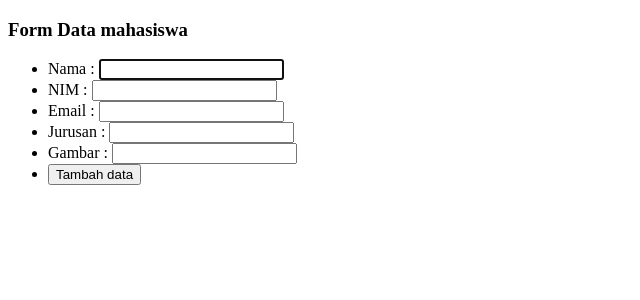
After one commit to dickyyahya/pw2022_19040164, a PHP site: page /tambah.php in a window 1280 px wide. The commit adds this page. Shown: the top 300 px of the page, without its empty margins (0-640 px from the left). Run offline with PHP 8.4, Linux system fonts and the light colour scheme.

Commit message:
menambahkan fitur insert data

```diff
--- a/kuliah/pertemuan10/functions.php
+++ b/kuliah/pertemuan10/functions.php
@@ -24,3 +24,21 @@ function query($query)
   }
   return $rows;
 }
+
+function tambah($data)
+{
+  $conn = koneksi();
+
+  $nama = htmlspecialchars($data['nama']);
+  $nim = htmlspecialchars($data['nim']);
+  $email = htmlspecialchars($data['email']);
+  $jurusan = htmlspecialchars($data['jurusan']);
+  $gambar = htmlspecialchars($data['gambar']);
+
+  $query = "INSERT INTO
+              mahasiswa
+              VALUES (null,'$nama','$nim', '$email', '$jurusan', '$gambar' )";
+  mysqli_query($conn, $query);
+  echo mysqli_error($conn);
+  return mysqli_affected_rows($conn);
+}
--- a/kuliah/pertemuan10/latihan3.php
+++ b/kuliah/pertemuan10/latihan3.php
@@ -28,6 +28,8 @@ $mahasiswa = query("SELECT * FROM mahasiswa");
 
 <body>
   <h3>Daftar Mahasiswa</h3>
+  <a href="tambah.php">Tambah data</a>
+  <br><br>
   <table border="1" cellpadding="10" cellspacing="0">
     <tr>
       <th>#</th>
--- /dev/null
+++ b/kuliah/pertemuan10/tambah.php
@@ -0,0 +1,68 @@
+<?php
+require 'functions.php';
+//cek apakah tombol tambah sudah ditekan
+if (isset($_POST['tambah'])) {
+  if (tambah($_POST) > 0) {
+    echo "<script>alert('data berhasil tambah');
+            document.location.href = 'latihan3.php';
+          </script>";
+  } else {
+    echo "data gagal tambah";
+  }
+}
+?>
+<!DOCTYPE html>
+<html lang="en">
+
+<head>
+  <meta charset="UTF-8">
+  <meta http-equiv="X-UA-Compatible" content="IE=edge">
+  <meta name="viewport" content="width=device-width, initial-scale=1.0">
+  <title>Tambah Data Mahasiswa </title>
+</head>
+
+<body>
+  <h3>Form Data mahasiswa</h3>
+  <form action="" method="post">
+    <ul>
+      <li>
+        <label>
+          Nama :
+          <input type="text" name="nama" autofocus required>
+        </label>
+      <li>
+        <label>
+          NIM :
+          <input type="text" name="nim" required>
+        </label>
+      </li>
+      <li>
+        <label>
+          Email :
+          <input type="text" name="email" required>
+        </label>
+      </li>
+      <li>
+        <label>
+          Jurusan :
+          <input type="text" name="jurusan" required>
+        </label>
+      </li>
+      <li><label>
+          Gambar :
+          <input type="text" name="gambar" required>
+        </label>
+      </li>
+      <li>
+        <button type="submit" name="tambah"> Tambah data
+
+        </button>
+      </li>
+      </li>
+    </ul>
+  </form>
+
+
+</body>
+
+</html>
```
